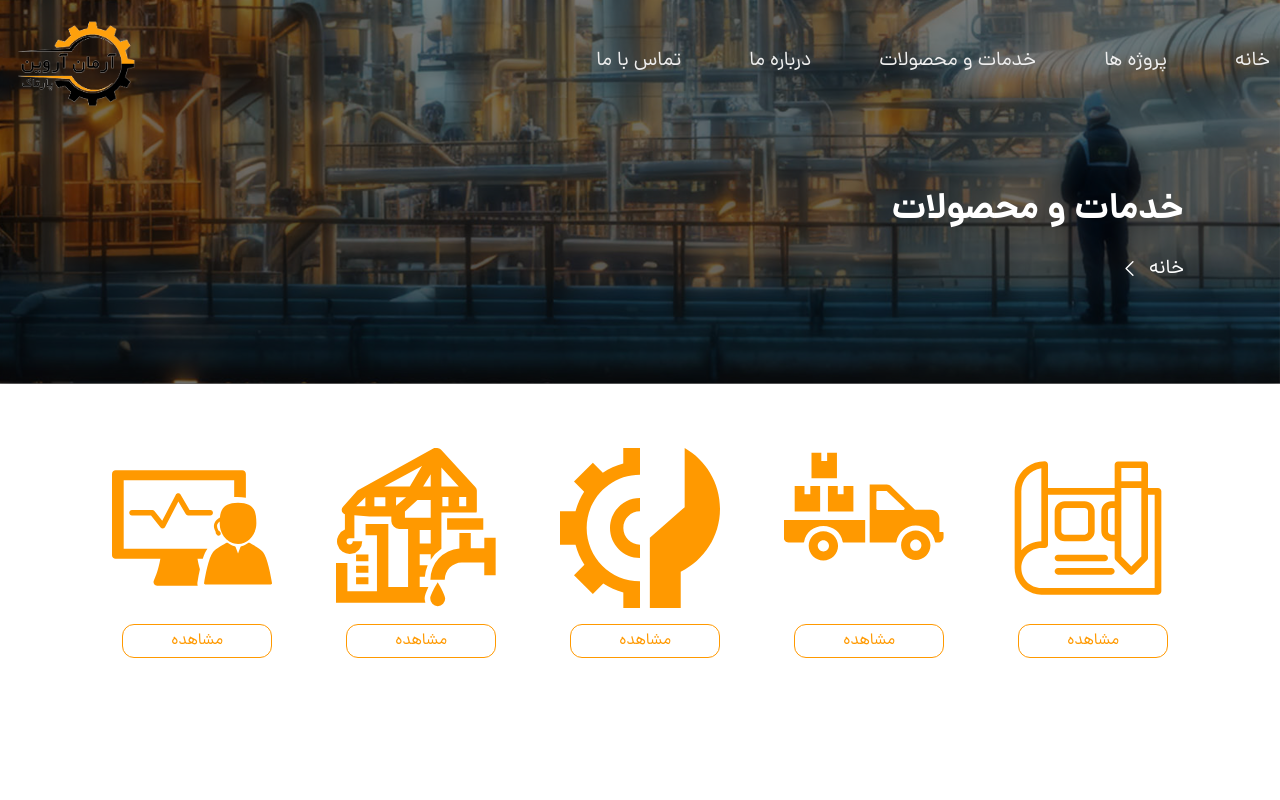
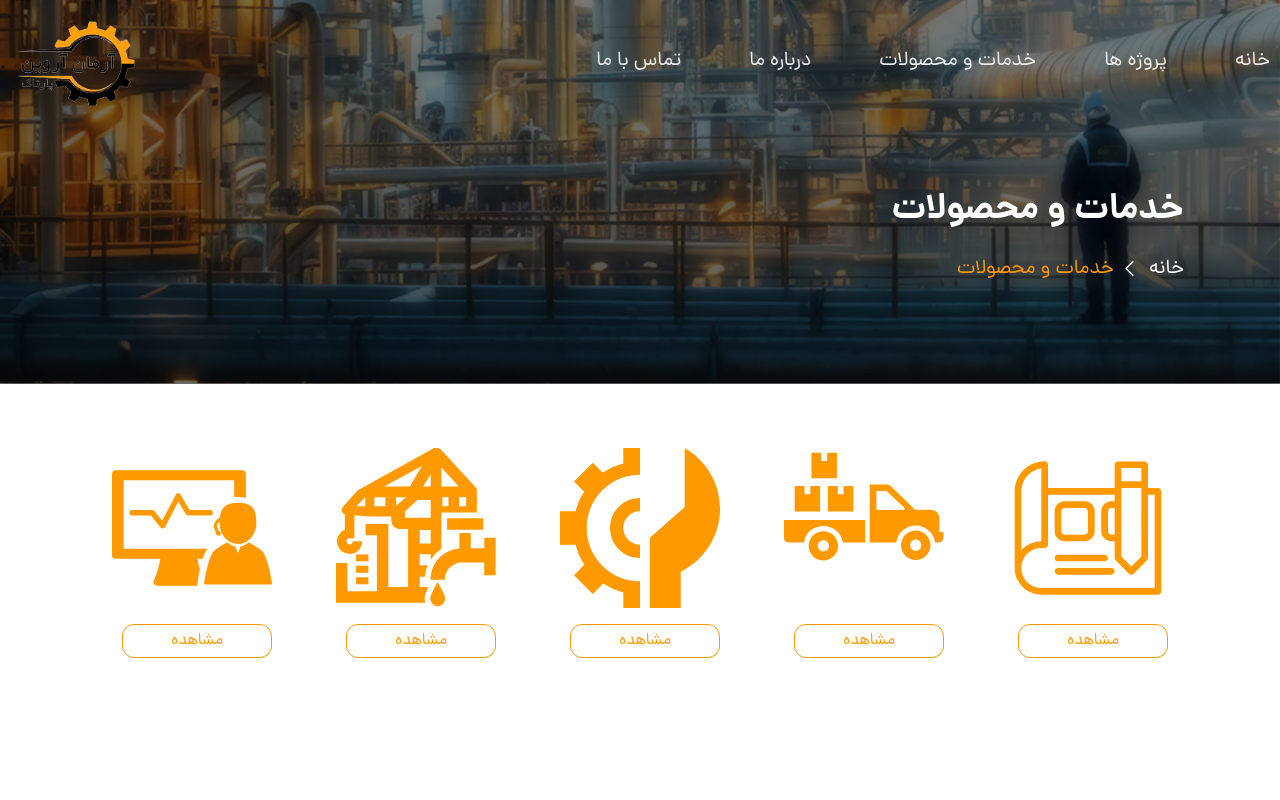
Before and after one commit to Msaeed144/armanarvinco, a Next.js app: page /services in a window 1280 px wide. Shown: the top 800 px of the page. Built offline with nearby package versions, Linux system fonts and the light colour scheme.

Commit message:
fix breadcrumb bug

```diff
--- a/src/components/‌‌BreadCrumb.tsx
+++ b/src/components/‌‌BreadCrumb.tsx
@@ -18,6 +18,8 @@ function BreadCrumb() {
       return "تماس با ما";
     } else if (pathName == "/projects") {
       return "پروژه ها";
+    }else if (pathName=="/services"){
+      return "خدمات و محصولات"
     } else if (splitPathName.length > 2 && splitPathName[1]=="projects" ) {
       const x = `پروژه شماره `;
       const y = splitPathName[2];
```
